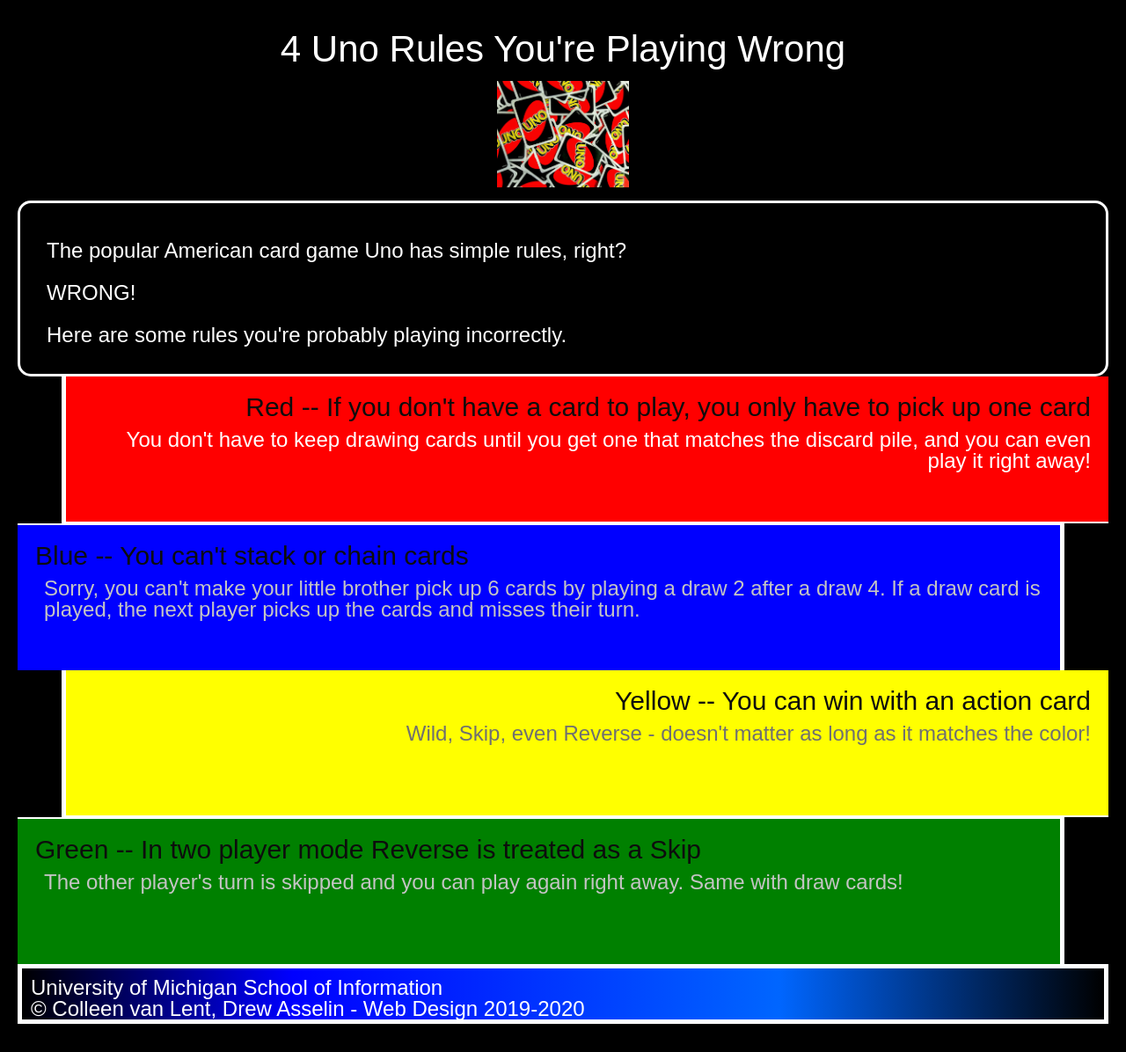
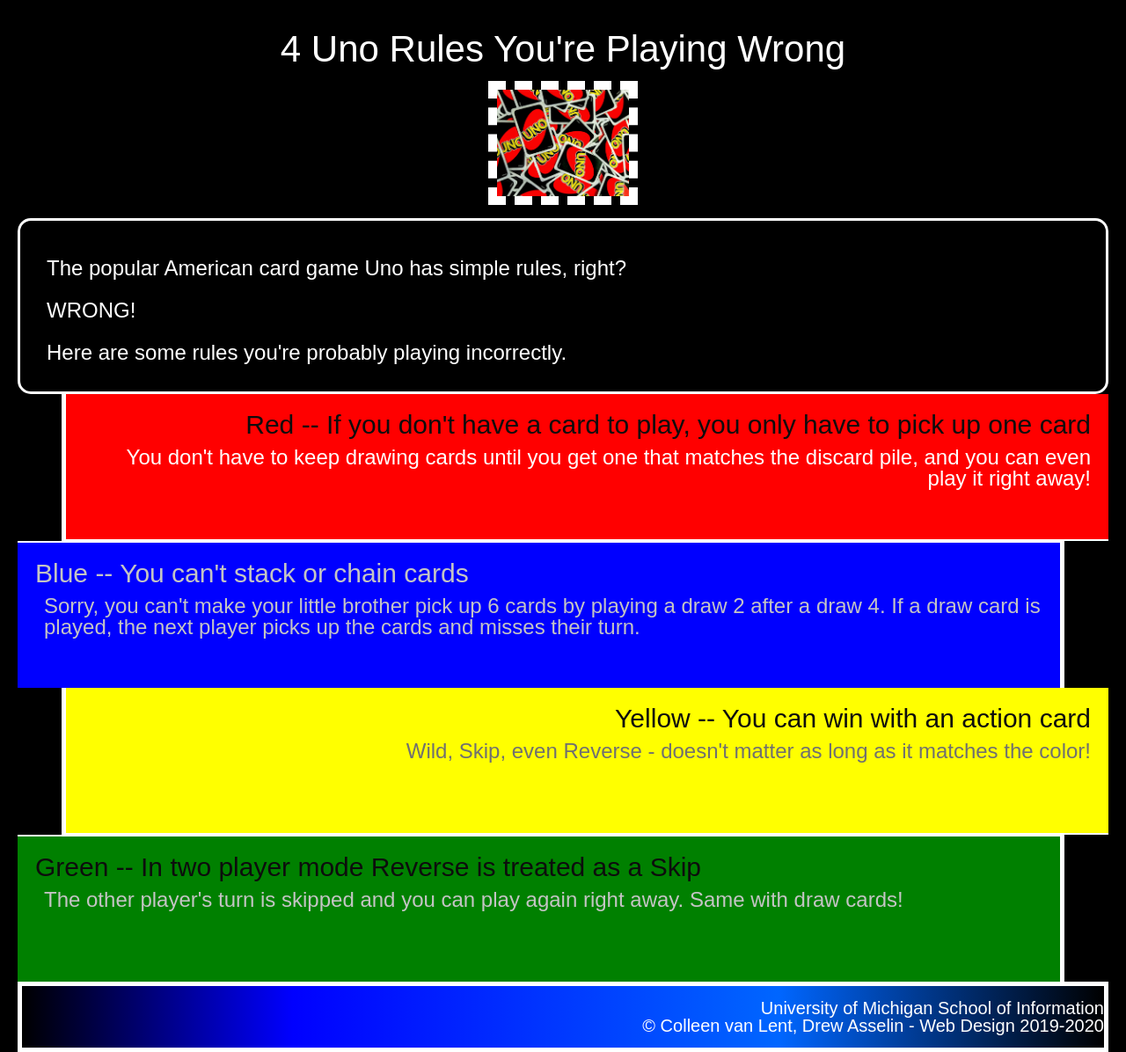
Before and after one commit to rickmart2/hw3-2023, a plain HTML site: page index.html in a window 1280 px wide. Shown: the whole page at 88% size. Before the commit the page ends 1164 px from the top, so only its background shows below. Drawn offline with Linux system fonts and the light colour scheme.

Commit message:
Add files via upload

```diff
--- a/css/style.css
+++ b/css/style.css
@@ -15,7 +15,6 @@ h2 {
     font-size: 30px;
     color: #0D0D0D;
 }
-
 p {
     font-size: 24px;
     padding: 10px 0px 0px 10px;
@@ -27,6 +26,7 @@ img {
     width: 250 px;
     display: block;
     margin: 0 auto;
+    border: #fff 10px dashed;
 }
 
 div {
@@ -84,7 +84,12 @@ footer {
     border-style: solid;
     border-width: 5px;
 }
-p.footer{
+footer p {
     padding: 15px 0px 15px 15px;
     text-align: right;
+    font-size: 20px;
 }
+
+.blue h2 {
+    color: #C4C4C4;
+}
```
